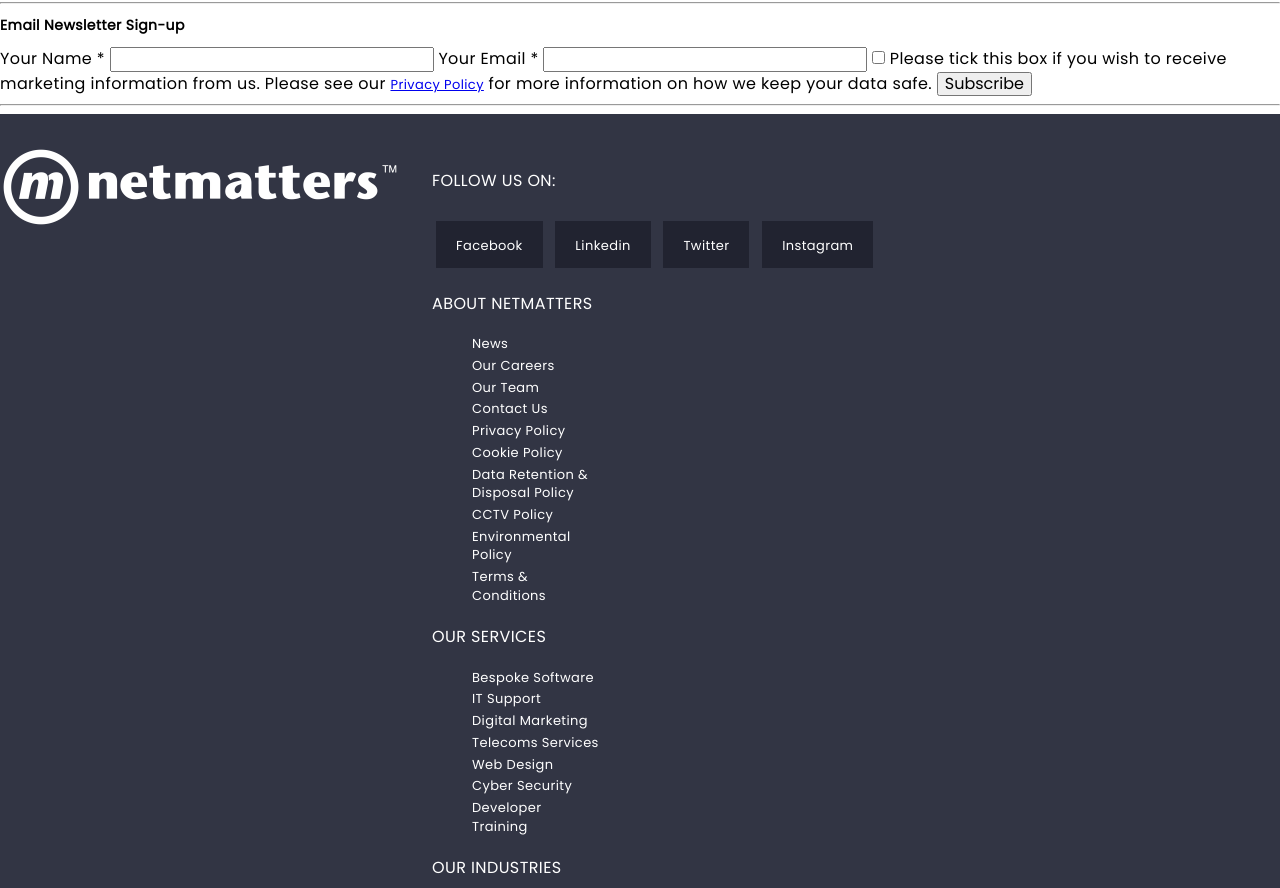
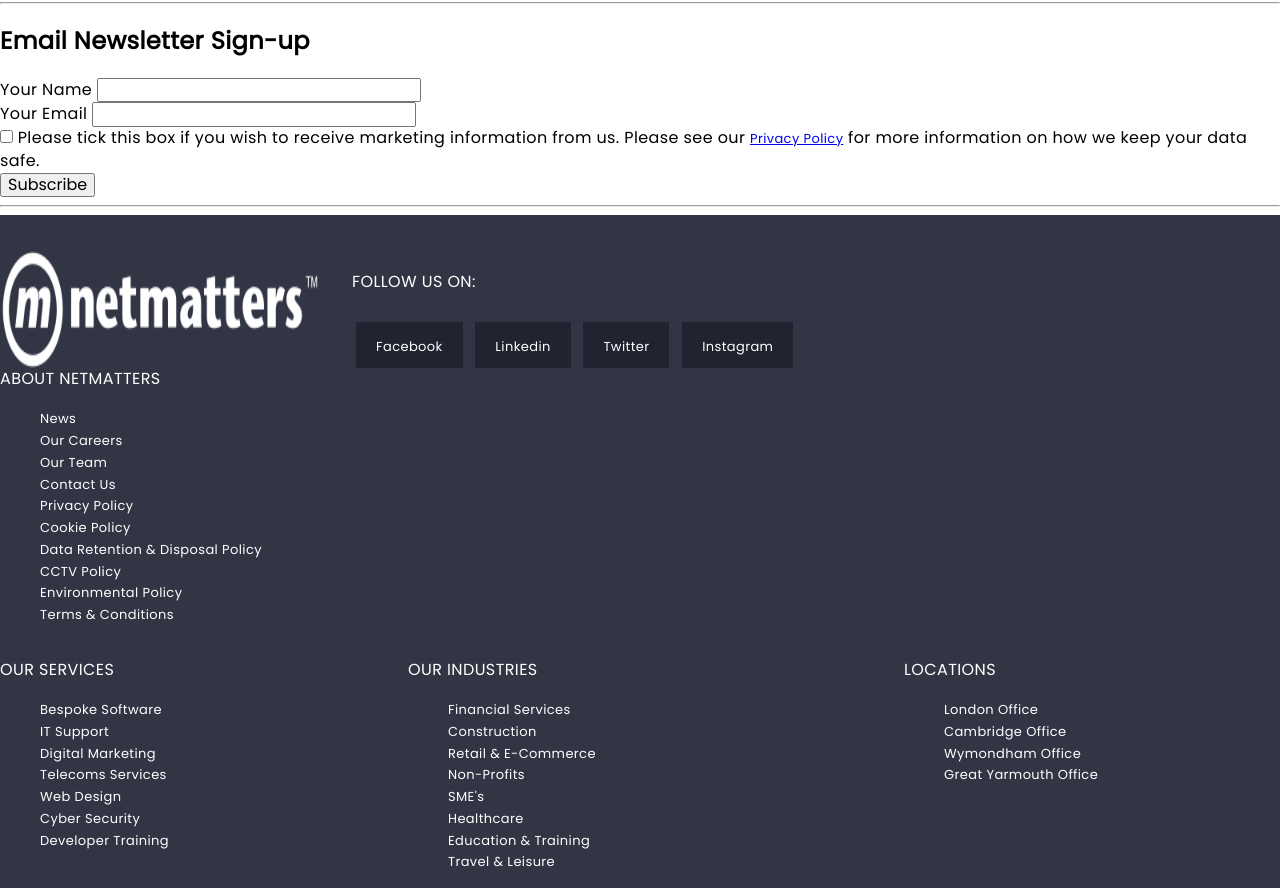
Before and after one commit to Keeboid/NetMattersHTMLCSS, a plain HTML site: page index.html in a window 1280 px wide. Shown: the part 5477-6365 px from the top of the page. Drawn offline with Linux system fonts and the light colour scheme; files that its build step writes are made by us from their sources.

Commit message:
form html class tags added

```diff
--- a/index.html
+++ b/index.html
@@ -286,39 +286,59 @@
             <a href="#"><img src="img/case-studies/case12.webp" alt="Searles Leisure Resort Hunstanton"></a>
             <a href="#"><img src="img/case-studies/case13.webp" alt="Girl Guiding"></a>
         </section>
-        <hr><!-- Email Newsletter -->
-        <section>
-            <h3>Email Newsletter Sign-up</h3>
-            <form>
-                <label for="name">Your Name <span class="required">*</span></label>
-                <input type="text" name="name" id="name">
-                <label for="email">Your Email <span class="required">*</span></label>
-                <input type="email" name="email" id="email">
-                <input type="checkbox" name="marketing" id="marketing"><label>
-                    Please tick this box if you wish to receive marketing information from us. Please see our <a href="#">Privacy Policy</a>  for more information on how we keep your data safe.
+
+<hr><!-- Email Newsletter Form-->
+
+<form class="newsletter-form">
+    <div class="responsive_container">
+
+        <h2 class="newsletter-form__heading">Email Newsletter Sign-up</h2>
+
+        <div class="newsletter-form__flex-container">
+            <div class="newsletter-form__input-container newsletter-form__input-container--required">
+                <label for="newsletter-form-name" class="newsletter-form__label">Your Name</label>
+                <input type="text" id="newsletter-form-name" name="name"  required>
+            </div>
+
+            <div class="newsletter-form__input-container newsletter-form__input-container--required">
+                <label for="newsletter-form-email" class="newsletter-form__label">Your Email</label>
+                <input type="email" id="newsletter-form-email" name="email" required class="newsletter-form__input--text">
+            </div>
+        </div>
+
+        <div class="newsletter-form__checkbox-flex-container">
+                <input type="checkbox" name="marketing" id="newsletter-form-preferences" class="newsletter-form__input--checkbox">
+                <label for="newsletter-form-preferences" name="marketing" class="newsletter-form__label">
+                    <span>
+                    Please tick
+                    this box
+                    if you wish to receive marketing information from us. Please see our <a href="#" target="_blank">Privacy Policy</a>  for more information on how we keep your data safe.
+                    </span>
                 </label>
-                <button type="submit">Subscribe</button>
+        </div>
+
+                <button type="submit" class="newsletter-form__btn">Subscribe</button>
+     </div>
 </form>
-        </section>
+
 <hr>
 
 
 <footer class="footer"> <!-- Footer -->
     <div class="responsive_container">
-        <div class="footer__flex-parent-container">
+        <div class="footer__flex-parent-container footer__logo-container">
+            <img src="img/nm-logo-footer.webp" alt="Netmatters">
 
-        <div class="footer__logo-container">
-            <img src="img/nm-logo-footer.webp" alt="Netmatters">
-        </div>
-
-            <div class="footer_flex-item-container">
-            <div id="sm-nav">
+            <div id="sm-nav" class="footer__flex-item-container">
                     <h2 class="footer__heading">Follow us on:</h2>
                     <a href="#" class="footer__sm-link footer__social-media-link--facebook">Facebook</a>
                     <a href="#" class="footer__sm-link footer__social-media-link--linkedin">Linkedin</a>
                     <a href="#" class="footer__sm-link footer__social-media-link--twitter">Twitter</a>
                     <a href="#" class="footer__sm-link footer__social-media-link--instagram">Instagram</a>
             </div>
+        </div>
+
+        <nav>
                 <div id="about-nm-footer-nav" class="footer__flex-item-container footer__flex-item-container--nav-list">
                     <h3 class="footer__heading">About Netmatters</h3>
                     <ul class="footer__nav-list">
@@ -334,6 +354,9 @@
                         <li class="footer__nav-item"><a href="#">Terms & Conditions</a></li>
                     </ul>
                 </div>
+
+
+        <div class="footer__flex-parent-container footer__flex-parent-container--tertiary-nav">
             <div id="services-footer-nav" class="footer__flex-item-container footer__flex-item-container--nav-list">
                 <h3 class="footer__heading">Our Services</h3>
                 <ul class="footer__nav-list">
@@ -368,6 +391,8 @@
                     <li class="footer__nav-item"><a href="#">Great Yarmouth Office</a></li>
                 </ul>
              </div>
+         </div>
+        </nav>
      </div> <!--footer_flex-item-container -->
    </div> <!--footer parent flex container-->
 </div> <!--responsive_container-->
@@ -381,8 +406,6 @@
 
        <span class="footer__nav-link--sitemap">
         <a href="#" class="footer__nav-link--sitemap">Sitemap</a> </span>
-       </li>
-    </ul>
     </div>
 </div>
 </footer>
--- a/scss/core/_typography.scss
+++ b/scss/core/_typography.scss
@@ -1,6 +1,12 @@
 // Font stacks
 
 // font-family: 'Poppins', sans-serif;
+
+body {
+
+   font-family: 'Poppins', Arial, "Helvetica Neue", Helvetica, sans-serif;
+
+}
 
 h1 {
     font-family: 'Poppins', Arial, "Helvetica Neue", Helvetica, sans-serif;
--- a/scss/layout/_all.scss
+++ b/scss/layout/_all.scss
@@ -6,3 +6,4 @@
 @import 'navigation';
 @import 'sidebar';
 @import 'container-response';
+@import 'form';
--- a/scss/layout/_footer.scss
+++ b/scss/layout/_footer.scss
@@ -44,6 +44,18 @@
         flex-grow: 2;
     }
 
+    a, a:visited {
+
+        text-decoration: none;
+        color:$white;
+    }
+
+        a:hover {
+    color:$white;
+    text-decoration: underline;
+        }
+
+
     @include breakpoint(wide-to-extra-wide) {
         width: auto;
     }
@@ -56,7 +68,7 @@
    max-height: 100px;
     img {
         display: block;
-        width: 100%;
+        width: 25%;
         box-align:fill;
 
     }
@@ -130,7 +142,8 @@
 .footer__copyright-text {
 
     display: block;
-    font-size: 0.8rem;
+    font-size: .8125rem;
+    padding-top: 10px;
 
 
     @include breakpoint(narrow-to-medium) {
@@ -177,11 +190,13 @@
 
 .footer__flex-item-container--nav-list {
 
+
+
     @include breakpoint(narrow-to-medium) {
         width: calc(50% - #{$gap});
     }
 
     @include breakpoint(medium-to-wide) {
-        width: calc(45% - #{$gap}); //was 25%
+        width: calc(25% - #{$gap}); //was 25%
     }
 }
```
Also changed, not shown: css/application.css, scss/layout/_form.scss (added), 1 other file. Lines whose indentation alone changed are shown as unchanged.
